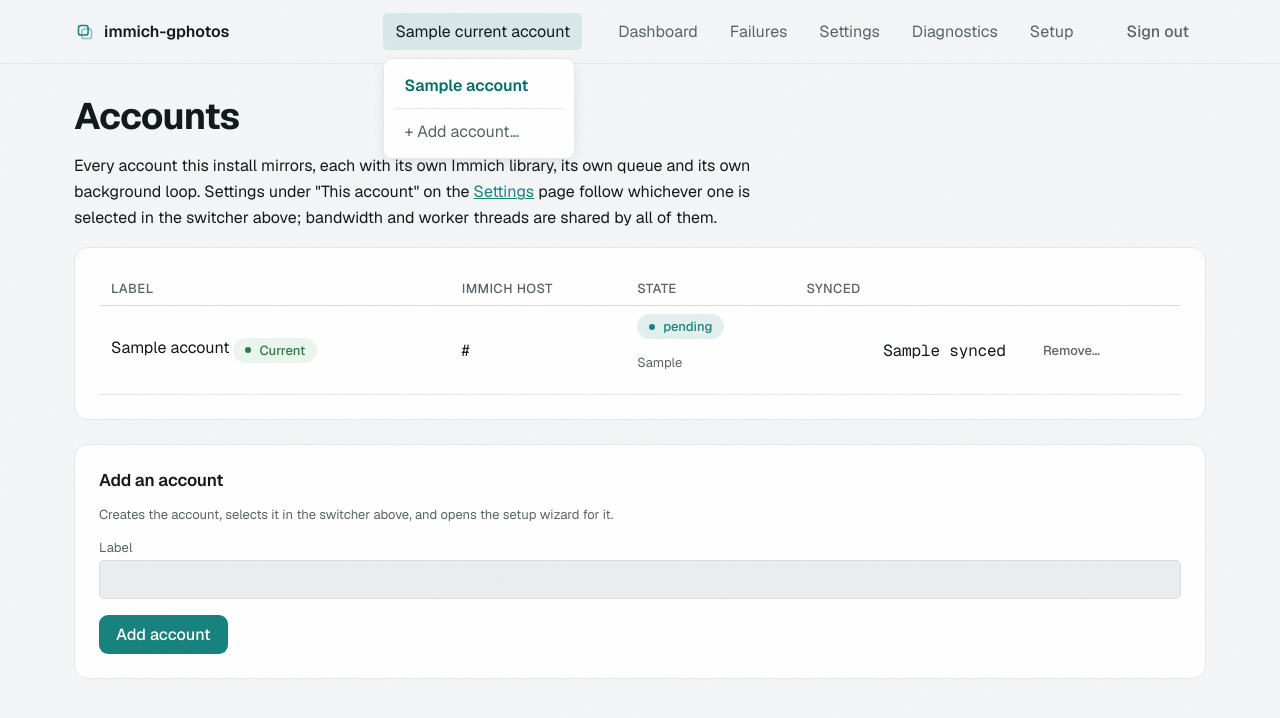
After one commit to ImAleeexx/immich-gphotos, a Python web app: template src/immich_gphotos/web/templates/accounts.html in a window 1280 px wide, after a click that opens the changed part. The commit adds this page. Shown: the top 718 px of the page. Run offline with Jinja, Linux system fonts and the light colour scheme; the template is opened without the code that fills it: most values are stand-ins (such as "Sample title", 1, 10 or a date in 2020).

Commit message:
feat(web): account switcher and accounts page

```diff
--- a/src/immich_gphotos/web/static/app.css
+++ b/src/immich_gphotos/web/static/app.css
@@ -1203,6 +1203,132 @@
   }
 }
 
+/* Account switcher (base.html) and the accounts page's per-row remove
+   disclosure -- both are native <details>/<summary>, so the marker every
+   browser draws in front of <summary> by default is suppressed once, here,
+   rather than per component. */
+summary {
+  list-style: none;
+  cursor: pointer;
+}
+
+summary::-webkit-details-marker {
+  display: none;
+}
+
+/* Fieldsets (settings.html's "This account" / "All accounts" split) reuse
+   .panel for their surface -- the browser default fieldset border/padding
+   and the legend's own out-of-flow box would both fight that, so both are
+   normalized to plain block content here rather than per-page. */
+fieldset {
+  border: 0;
+  margin: 0;
+  padding: 0;
+}
+
+legend {
+  display: block;
+  width: 100%;
+  padding: 0;
+  font-size: 1.0625rem;
+  font-weight: 600;
+  letter-spacing: -0.011em;
+  margin: 0 0 var(--space-3);
+}
+
+.switcher {
+  position: relative;
+}
+
+.switcher__current {
+  display: inline-flex;
+  align-items: center;
+  gap: var(--space-1);
+  padding: var(--space-2) var(--space-3);
+  border-radius: var(--radius-sm);
+  color: var(--text-muted);
+  transition: color var(--dur-fast) var(--ease-out), background-color var(--dur-fast) var(--ease-out);
+}
+
+.switcher__current:hover {
+  color: var(--text);
+}
+
+.switcher[open] .switcher__current {
+  color: var(--text);
+  background: var(--accent-dim);
+}
+
+.switcher__menu {
+  position: absolute;
+  top: calc(100% + var(--space-2));
+  left: 0;
+  z-index: var(--z-overlay);
+  display: flex;
+  flex-direction: column;
+  min-width: 12rem;
+  padding: var(--space-2);
+  background: var(--surface-raised);
+  border: 1px solid var(--border-subtle);
+  border-radius: var(--radius-md);
+  box-shadow: var(--shadow-md);
+}
+
+.switcher__menu form {
+  margin: 0;
+}
+
+.switcher__item {
+  display: block;
+  width: 100%;
+  padding: var(--space-2) var(--space-3);
+  border: none;
+  background: none;
+  font: inherit;
+  color: var(--text);
+  text-align: left;
+  text-decoration: none;
+  border-radius: var(--radius-sm);
+  cursor: pointer;
+  transition: background-color var(--dur-fast) var(--ease-out);
+}
+
+.switcher__item:hover {
+  background: var(--accent-dim);
+}
+
+.switcher__item[aria-current="true"] {
+  color: var(--accent-strong);
+  font-weight: 600;
+}
+
+.switcher__item--add {
+  color: var(--text-muted);
+  border-top: 1px solid var(--border-subtle);
+  margin-top: var(--space-1);
+  padding-top: var(--space-3);
+}
+
+/* Accounts page: the per-row "Remove..." disclosure. Sits inside a table
+   cell, so its panel stays in normal flow (grows the row) rather than
+   overlaying -- the switcher's absolute positioning would clip against the
+   table's own overflow in a way that's not worth fighting here. */
+.remove-account {
+  display: block;
+}
+
+.remove-account__panel {
+  margin-top: var(--space-3);
+  padding: var(--space-4);
+  display: flex;
+  flex-direction: column;
+  gap: var(--space-3);
+  max-width: 26rem;
+  background: var(--surface-sunken);
+  border: 1px solid var(--border-subtle);
+  border-radius: var(--radius-md);
+}
+
 /* Reduced motion -- last in the file so it wins. */
 @media (prefers-reduced-motion: reduce) {
   *,
--- /dev/null
+++ b/src/immich_gphotos/web/templates/accounts.html
@@ -0,0 +1,129 @@
+{% extends "base.html" %}
+{% set nav_active = "accounts" %}
+{% block page_title %}Accounts · immich-gphotos{% endblock %}
+{% block content %}
+<h1>Accounts</h1>
+<p>Every account this install mirrors, each with its own Immich library, its
+   own queue and its own background loop. Settings under "This account" on
+   the <a href="/settings">Settings</a> page follow whichever one is
+   selected in the switcher above; bandwidth and worker threads are shared
+   by all of them.</p>
+
+{% set state_tone = {"setup_needed": "pending", "paused": "danger", "syncing": "ok"} %}
+{% set state_label = {"setup_needed": "Setup needed", "paused": "Paused", "syncing": "Syncing"} %}
+
+<div class="panel">
+  <table class="table">
+    <thead>
+      <tr><th>Label</th><th>Immich host</th><th>State</th><th>Synced</th><th></th></tr>
+    </thead>
+    <tbody>
+      {% for account in accounts %}
+      <tr>
+        <td>
+          {{ account.label }}
+          {% if current_account and account.id == current_account.id %}
+          <span class="pill pill--ok">Current</span>
+          {% endif %}
+        </td>
+        <td>{{ account.immich_url or "—" }}</td>
+        <td>
+          <span class="pill pill--{{ state_tone.get(account.state, 'pending') }}">
+            {{ state_label.get(account.state, account.state) }}
+          </span>
+          {% if account.paused_reason %}
+          <p class="field__hint">{{ account.paused_reason }}</p>
+          {% endif %}
+        </td>
+        <td class="num">{{ account.synced }}</td>
+        <td>
+          <details class="remove-account" data-remove-account>
+            <summary class="btn btn--quiet btn--sm">Remove…</summary>
+            <div class="remove-account__panel">
+              <p>Removing an account stops its backups and forgets its queue. It does not delete anything from Google Photos.</p>
+              <label class="field">
+                <span class="field__label">Type "{{ account.label }}" to confirm</span>
+                <input type="text" class="input" autocomplete="off" spellcheck="false"
+                       data-confirm-input>
+              </label>
+              <label class="switch-row">
+                <input type="checkbox" class="switch" data-delete-data>
+                <span>Also delete this account's data on disk</span>
+              </label>
+              <button type="button" class="btn btn--danger" data-remove-submit
+                      data-account-id="{{ account.id }}" data-account-label="{{ account.label }}"
+                      disabled>
+                Remove account
+              </button>
+            </div>
+          </details>
+        </td>
+      </tr>
+      {% else %}
+      <tr>
+        <td colspan="5">
+          <div class="empty">
+            <p>No accounts yet.</p>
+            <p class="field__hint">Add one below to start mirroring a library.</p>
+          </div>
+        </td>
+      </tr>
+      {% endfor %}
+    </tbody>
+  </table>
+</div>
+
+<section class="panel" style="margin-top: var(--space-5);">
+  <h2>Add an account</h2>
+  <p class="field__hint">Creates the account, selects it in the switcher above,
+     and opens the setup wizard for it.</p>
+  <form method="post" action="/accounts/add">
+    <label class="field">
+      <span class="field__label">Label</span>
+      <input type="text" name="label" class="input" required autocomplete="off">
+    </label>
+    <button type="submit" class="btn btn--primary">Add account</button>
+  </form>
+</section>
+
+<script>
+document.addEventListener("DOMContentLoaded", () => {
+  document.querySelectorAll("[data-remove-account]").forEach((details) => {
+    const input = details.querySelector("[data-confirm-input]");
+    const deleteData = details.querySelector("[data-delete-data]");
+    const button = details.querySelector("[data-remove-submit]");
+    const accountId = button.dataset.accountId;
+    const accountLabel = button.dataset.accountLabel;
+
+    input.addEventListener("input", () => {
+      button.disabled = input.value !== accountLabel;
+    });
+
+    button.addEventListener("click", async () => {
+      button.disabled = true;
+      try {
+        const response = await fetch(`/api/accounts/${encodeURIComponent(accountId)}`, {
+          method: "DELETE",
+          headers: { "Content-Type": "application/json" },
+          body: JSON.stringify({ confirm_label: input.value, delete_data: deleteData.checked }),
+        });
+        const data = await response.json().catch(() => ({}));
+        if (!response.ok) {
+          igp.toast((data && data.detail) || "Could not remove the account.", { tone: "danger" });
+          button.disabled = false;
+          return;
+        }
+        if (data.warning) {
+          igp.toast(data.warning, { tone: "warn" });
+        }
+        const row = details.closest("tr");
+        if (row) row.remove();
+      } catch (err) {
+        igp.toast("Could not remove the account.", { tone: "danger" });
+        button.disabled = false;
+      }
+    });
+  });
+});
+</script>
+{% endblock %}
--- a/src/immich_gphotos/web/templates/base.html
+++ b/src/immich_gphotos/web/templates/base.html
@@ -25,6 +25,21 @@
         <span>immich-gphotos</span>
       </a>
       {% if show_chrome | default(true) %}
+      <details class="switcher">
+        <summary class="switcher__current">{{ current_account.label if current_account else "No account" }}</summary>
+        <div class="switcher__menu">
+          {% for account in accounts %}
+          <form method="post" action="/accounts/select">
+            <input type="hidden" name="account_id" value="{{ account.id }}">
+            <button type="submit" class="switcher__item"
+                    {% if current_account and account.id == current_account.id %}aria-current="true"{% endif %}>
+              {{ account.label }}
+            </button>
+          </form>
+          {% endfor %}
+          <a class="switcher__item switcher__item--add" href="/accounts">+ Add account…</a>
+        </div>
+      </details>
       <nav class="nav" aria-label="Primary">
         {% set links = [
           ("dashboard", "/", "Dashboard"),
--- a/src/immich_gphotos/web/templates/dashboard.html
+++ b/src/immich_gphotos/web/templates/dashboard.html
@@ -6,7 +6,7 @@
   <section class="hero panel panel--raised" aria-labelledby="hero-heading">
     <div class="hero__head">
       <div>
-        <h1 id="hero-heading">Library mirror</h1>
+        <h1 id="hero-heading">Library mirror &mdash; {{ current_account.label }}</h1>
         <p class="hero__sub" id="hero-sub">Checking status…</p>
       </div>
       <span class="pill pill--pending" id="hero-pill">Connecting</span>
--- a/src/immich_gphotos/web/templates/diagnostics.html
+++ b/src/immich_gphotos/web/templates/diagnostics.html
@@ -2,7 +2,7 @@
 {% set nav_active = "diagnostics" %}
 {% block page_title %}Diagnostics · immich-gphotos{% endblock %}
 {% block content %}
-<h1>Diagnostics</h1>
+<h1>Diagnostics &mdash; {{ current_account.label }}</h1>
 {% set level_tone = {"error": "danger", "warn": "warn", "info": "ok"} %}
 <section class="panel">
   <h2>Recent events</h2>
--- a/src/immich_gphotos/web/templates/failures.html
+++ b/src/immich_gphotos/web/templates/failures.html
@@ -2,7 +2,7 @@
 {% set nav_active = "failures" %}
 {% block page_title %}Failures · immich-gphotos{% endblock %}
 {% block content %}
-<h1>Failures</h1>
+<h1>Failures &mdash; {{ current_account.label }}</h1>
 <p>Assets that exhausted their retries during transfer. Retry one once the
    underlying problem is fixed.</p>
 <div class="panel">
```
Also changed, not shown: src/immich_gphotos/api/pages.py (+74 -0 lines), src/immich_gphotos/web/templates/settings.html (+17 -15 lines), src/immich_gphotos/web/templates/wizard.html (+9 -1 lines), tests/api/test_accounts_page.py (added, +110 -0 lines), tests/api/test_settings_page.py (+23 -3 lines).
